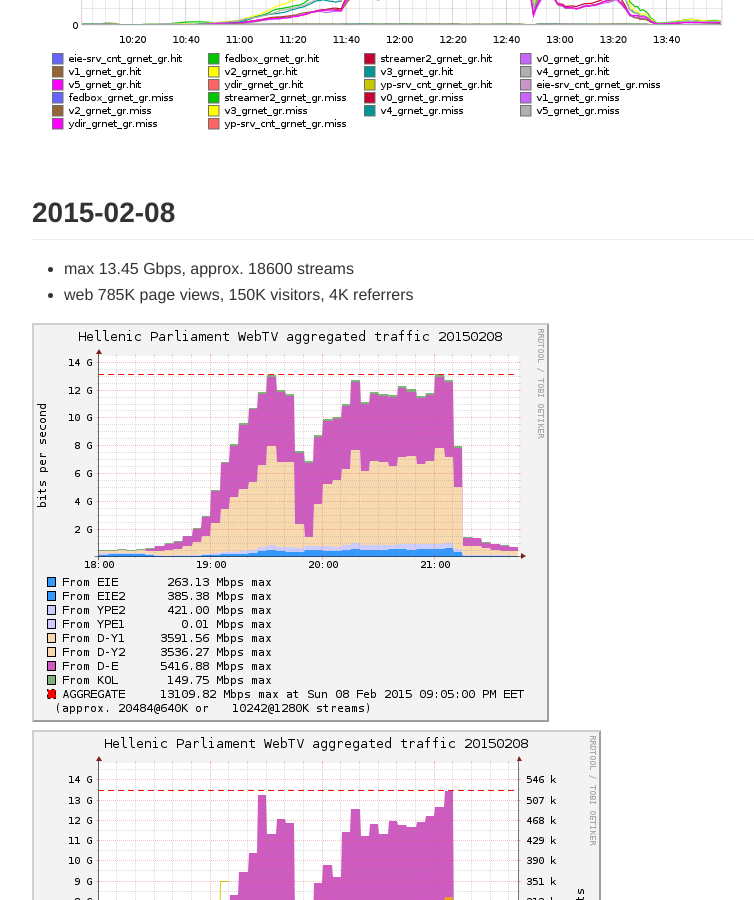
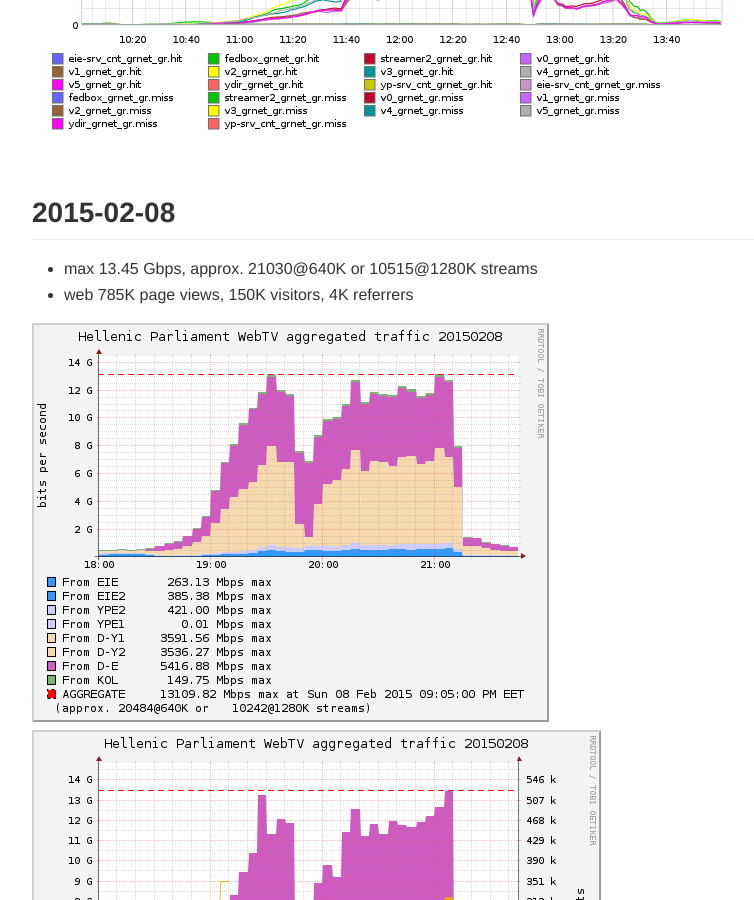
Before and after one commit to zmousm/parltv-bursts, a Jekyll site: the page built from index.md, in a window 1280 px wide and 900 px high, scrolled down 28591 px. Shown: the whole window, without its empty margins (213-967 px from the left). Built offline with Jekyll 4.4.1, drawn with Linux system fonts in a browser that asks for light colours; Markdown is read by kramdown in place of the engine named in the settings.

Commit message:
Update stream count calc for 2015-02-08

```diff
--- a/index.md
+++ b/index.md
@@ -203,7 +203,7 @@ layout: index
 ![20150206_graphite_workers](graphs/parltv_20150206_g-workers-traffic.png)
 
 ## 2015-02-08
-* max 13.45 Gbps, approx. 18600 streams
+* max 13.45 Gbps, approx. 21030@640K or 10515@1280K streams
 * web 785K page views, 150K visitors, 4K referrers
 
 ![20150208_snmp](graphs/parltv_20150208_snmp.png)
```
